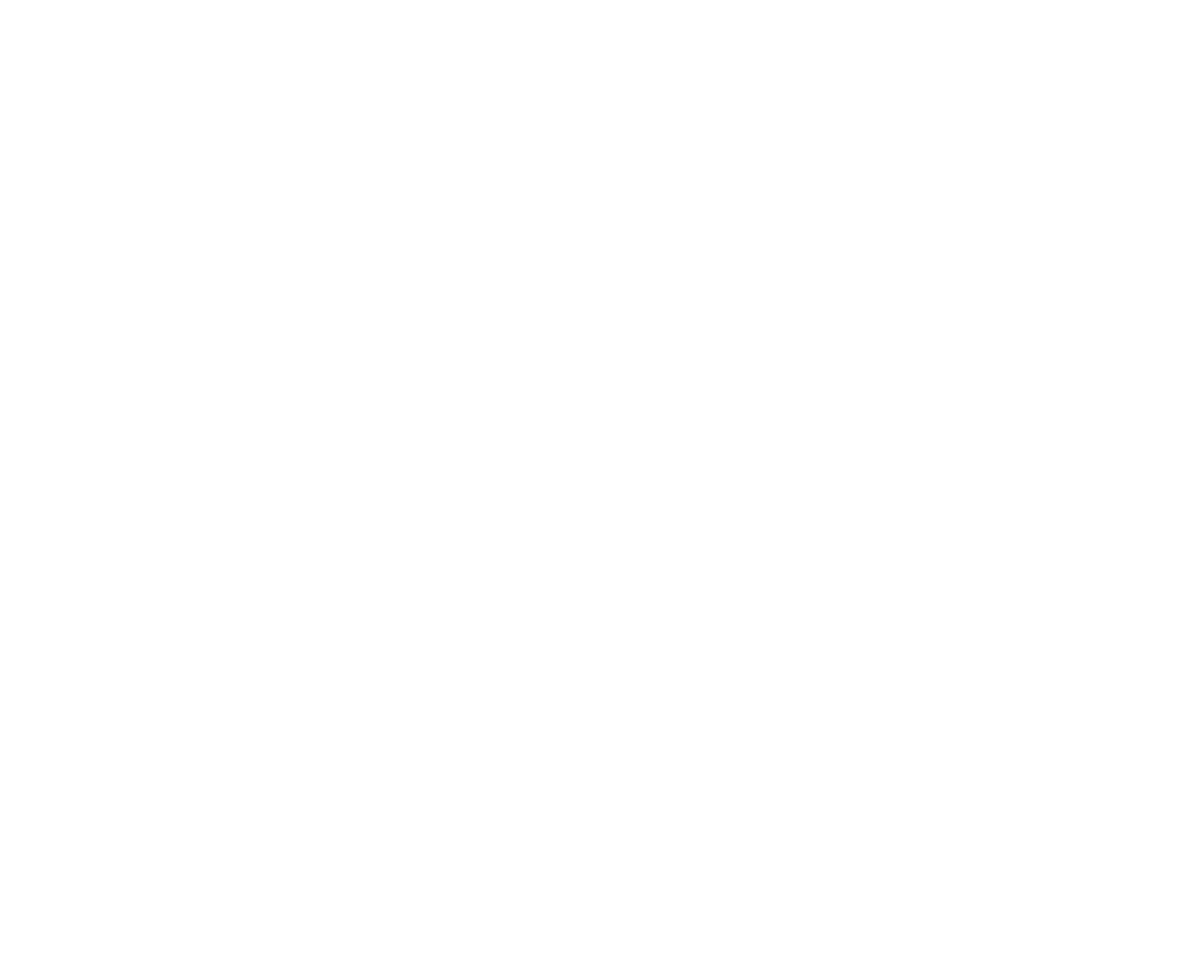
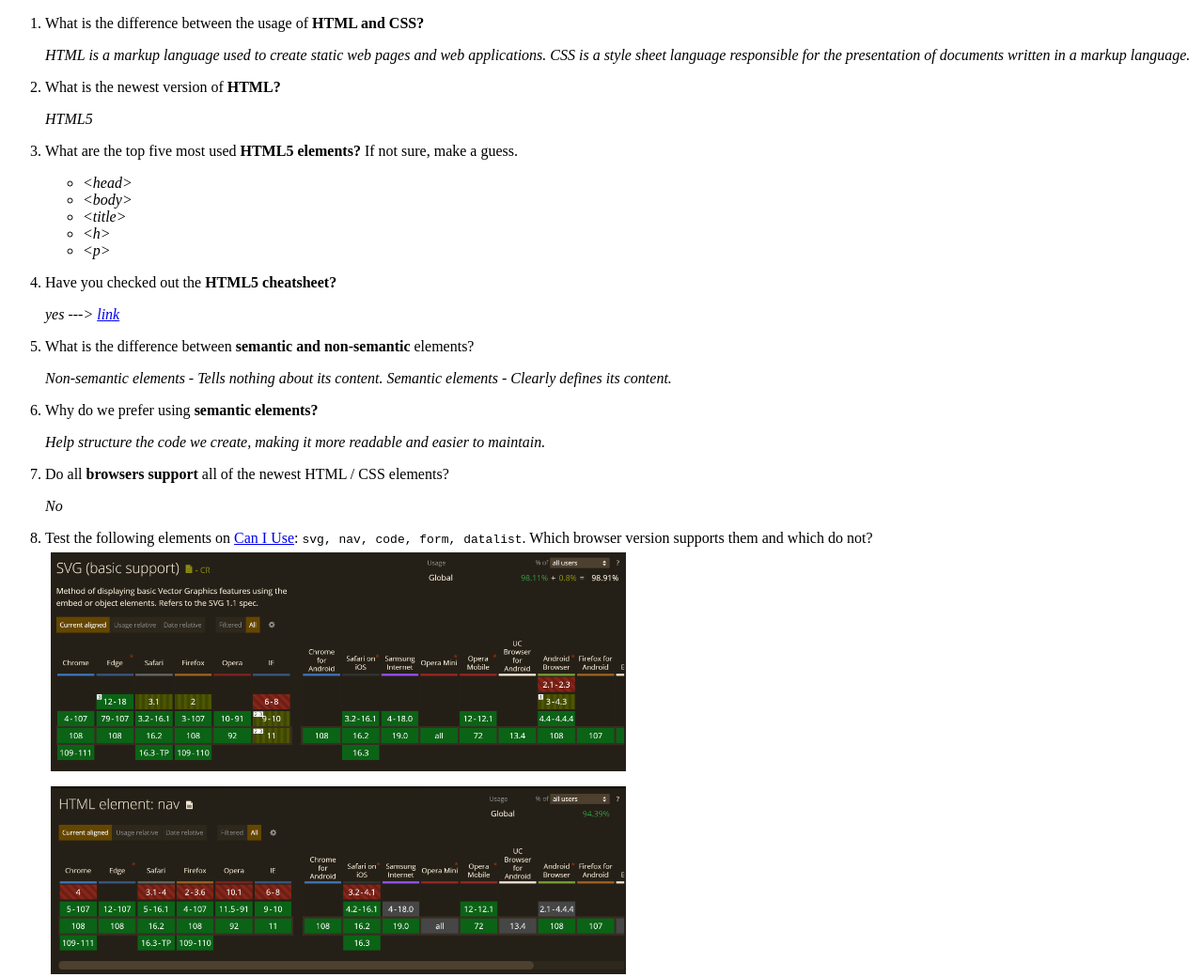
Before and after one commit to theCoupler/html-practice, a plain HTML site: page index.html in a window 1280 px wide. Shown: the top 1040 px of the page at 94% size. Before the commit the page ends 800 px from the top, so only its background shows below. Drawn offline with Linux system fonts and the light colour scheme.

Commit message:
version 1.0

```diff
--- /dev/null
+++ b/css/style.css
@@ -0,0 +1,4 @@
+img {
+    width: 50%;
+    margin: 0.5%
+}
--- a/index.html
+++ b/index.html
@@ -5,6 +5,80 @@
     <meta http-equiv="X-UA-Compatible" content="IE=edge" />
     <meta name="viewport" content="width=device-width, initial-scale=1.0" />
     <title>About HTML and CSS</title>
+    <link rel="stylesheet" href="css\style.css" />
   </head>
-  <body></body>
+  <body>
+    <section>
+      <ol>
+        <li>
+          What is the difference between the usage of
+          <strong>HTML and CSS?</strong>
+        </li>
+        <p>
+          <em>
+            HTML is a markup language used to create static web pages and web
+            applications. CSS is a style sheet language responsible for the
+            presentation of documents written in a markup language.
+          </em>
+        </p>
+        <li>What is the newest version of <strong>HTML?</strong></li>
+        <p><em>HTML5</em></p>
+        <li>
+          What are the top five most used <strong>HTML5 elements?</strong> If
+          not sure, make a guess.
+        </li>
+        <p>
+          <em
+            ><ul>
+              <li>&lt;head&gt;</li>
+              <li>&lt;body&gt;</li>
+              <li>&lt;title&gt;</li>
+              <li>&lt;h&gt;</li>
+              <li>&lt;p&gt;</li>
+            </ul></em
+          >
+        </p>
+        <li>Have you checked out the <strong>HTML5 cheatsheet?</strong></li>
+        <p>
+          <em
+            >yes --->
+            <a href="https://www.wpkube.com/html5-cheat-sheet/">link</a></em
+          >
+        </p>
+        <li>
+          What is the difference between
+          <strong>semantic and non-semantic</strong> elements?
+        </li>
+        <p>
+          <em
+            >Non-semantic elements - Tells nothing about its content. Semantic
+            elements - Clearly defines its content.</em
+          >
+        </p>
+        <li>Why do we prefer using <strong>semantic elements?</strong></li>
+        <p>
+          <em
+            >Help structure the code we create, making it more readable and
+            easier to maintain.</em
+          >
+        </p>
+        <li>
+          Do all <strong>browsers support</strong> all of the newest HTML / CSS
+          elements?
+        </li>
+        <p><em>No</em></p>
+        <li>
+          Test the following elements on
+          <a href="https://caniuse.com/">Can I Use</a>:
+          <code>svg, nav, code, form, datalist</code>. Which browser version
+          supports them and which do not?
+        </li>
+        <img src="img\screenshot.png" alt="screenshot1" />
+        <img src="img\screenshot2.png" alt="screenshot2" />
+        <img src="img\screenshot3.png" alt="screenshot3" />
+        <img src="img\screenshot4.png" alt="screenshot4" />
+        <img src="img\screenshot5.png" alt="screenshot5" />
+      </ol>
+    </section>
+  </body>
 </html>
```
Also changed, not shown: img/Screenshot.png (added), img/Screenshot2.png (added), img/Screenshot3.png (added), img/Screenshot4.png (added), img/Screenshot5.png (added).
